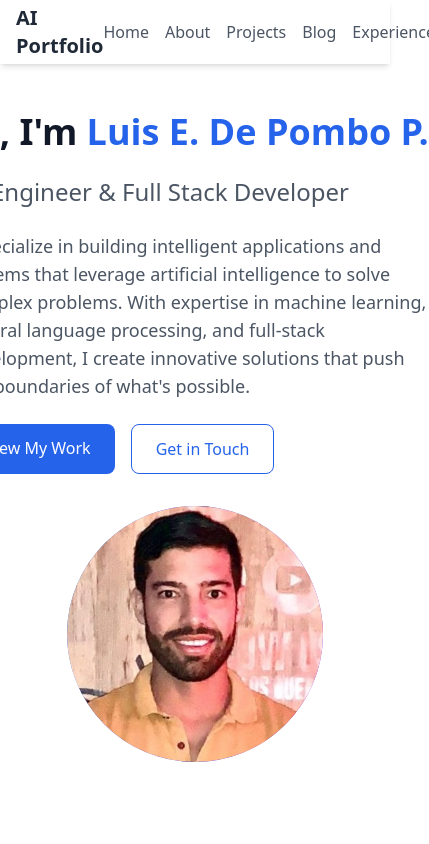
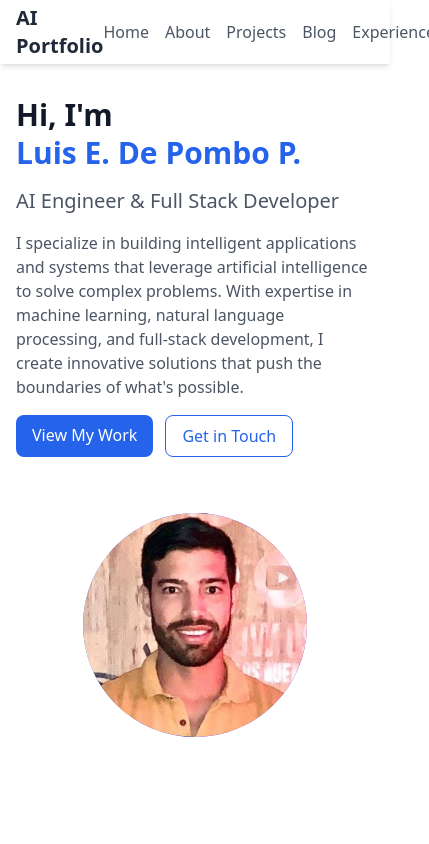
Before and after one commit to luis-eduardo-de-pombo-puerta/luis-eduardo-de-pombo-puerta-website, a React (Vite) app in the folder website/: page / in a window 390 px wide. Shown: the top 844 px of the page, 429 px wide, since content can reach past the window. Built offline with nearby package versions, Linux system fonts and the light colour scheme.

Commit message:
Improve mobile responsiveness of homepage

```diff
--- a/website/src/pages/Home.jsx
+++ b/website/src/pages/Home.jsx
@@ -3,37 +3,37 @@ import { Link } from 'react-router-dom';
 const Home = () => {
   return (
     <div className="min-h-screen pt-16 bg-white dark:bg-gray-900">
-      <div className="max-w-7xl mx-auto px-4 sm:px-6 lg:px-8 py-12">
-        <div className="flex flex-col md:flex-row items-center justify-between gap-8">
-          <div className="flex-1 space-y-6">
-            <h1 className="text-4xl md:text-6xl font-bold text-gray-900 dark:text-white whitespace-nowrap">
-              Hi, I'm <span className="text-blue-600 dark:text-blue-400">Luis E. De Pombo P.</span>
+      <div className="max-w-7xl mx-auto px-4 sm:px-6 lg:px-8 py-8 md:py-12">
+        <div className="flex flex-col md:flex-row items-center justify-between gap-6 md:gap-8">
+          <div className="flex-1 space-y-4 md:space-y-6">
+            <h1 className="text-3xl sm:text-4xl md:text-5xl lg:text-6xl font-bold text-gray-900 dark:text-white leading-tight">
+              Hi, I'm <span className="text-blue-600 dark:text-blue-400 block sm:inline">Luis E. De Pombo P.</span>
             </h1>
-            <h2 className="text-2xl md:text-3xl text-gray-600 dark:text-gray-300">
+            <h2 className="text-xl sm:text-2xl md:text-3xl text-gray-600 dark:text-gray-300">
               AI Engineer & Full Stack Developer
             </h2>
-            <p className="text-lg text-gray-600 dark:text-gray-300 max-w-2xl">
+            <p className="text-base sm:text-lg text-gray-600 dark:text-gray-300 max-w-2xl">
               I specialize in building intelligent applications and systems that leverage artificial intelligence
               to solve complex problems. With expertise in machine learning, natural language processing,
               and full-stack development, I create innovative solutions that push the boundaries of what's possible.
             </p>
-            <div className="flex space-x-4">
+            <div className="flex flex-wrap gap-3 sm:space-x-4">
               <Link
                 to="/projects"
-                className="px-6 py-3 bg-blue-600 text-white rounded-lg hover:bg-blue-700 transition-colors"
+                className="px-4 sm:px-6 py-2 sm:py-3 bg-blue-600 text-white rounded-lg hover:bg-blue-700 transition-colors"
               >
                 View My Work
               </Link>
               <Link
                 to="/contact"
-                className="px-6 py-3 border border-blue-600 text-blue-600 dark:text-blue-400 rounded-lg hover:bg-blue-50 dark:hover:bg-blue-900/20 transition-colors"
+                className="px-4 sm:px-6 py-2 sm:py-3 border border-blue-600 text-blue-600 dark:text-blue-400 rounded-lg hover:bg-blue-50 dark:hover:bg-blue-900/20 transition-colors"
               >
                 Get in Touch
               </Link>
             </div>
           </div>
-          <div className="flex-1 flex justify-center">
-            <div className="relative w-64 h-64 md:w-80 md:h-80">
+          <div className="flex-1 flex justify-center mt-8 md:mt-0">
+            <div className="relative w-56 h-56 sm:w-64 sm:h-64 md:w-72 md:h-72 lg:w-80 lg:h-80">
               <div className="absolute inset-0 bg-gradient-to-r from-blue-500 to-purple-600 rounded-full transform rotate-6"></div>
               <div className="absolute inset-0 bg-white dark:bg-gray-800 rounded-full overflow-hidden">
                 <img
```
